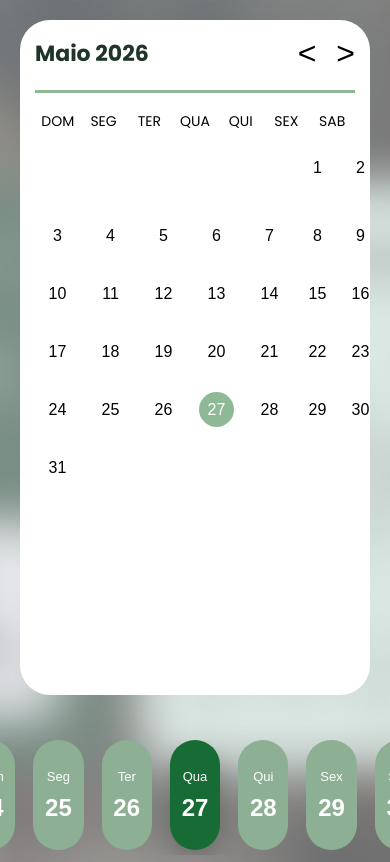
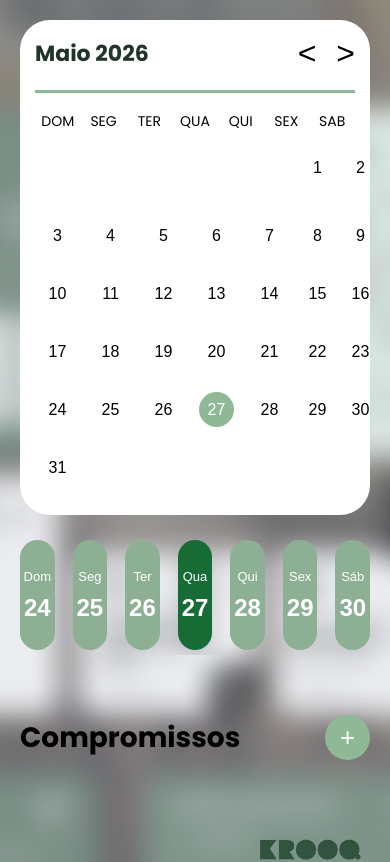
Before and after one commit to KROOQOFC/Front-End-KROOQ, a React (Vite) app in the folder krooq/: page /agenda in a window 390 px wide. Shown: the top 862 px of the page. Built offline with nearby package versions, Linux system fonts and the light colour scheme.

Commit message:
Concertando Agenda

```diff
--- a/krooq/src/components/Agenda/Calendario.css
+++ b/krooq/src/components/Agenda/Calendario.css
@@ -3,16 +3,12 @@
     background: white;
 
     border-radius: 30px;
-    height: 80vh;
-    max-height: 700px;
 
     padding: 25px;
 
     display: flex;
     flex-direction: column;
     gap: 18px;
-    position: relative;
-    z-index: 2;
 }
 
 .topo-calendario {
@@ -62,9 +58,11 @@
 .grid-dias {
     display: grid;
     grid-template-columns: repeat(7, 1fr);
-    min-height: 350px;
+    height: auto;
+    min-height: auto;
     gap: 12px;
     justify-items: center;
+
 }
 
 .dia {
--- a/krooq/src/pages/Agenda/Agenda.css
+++ b/krooq/src/pages/Agenda/Agenda.css
@@ -172,5 +172,20 @@
     .logo-krooq-agenda {
         width: 120px;
     }
+    .container-calendario {
+        height: auto;
+        min-height: auto;
+    }
+    .container-agenda {
+        align-items: stretch;
+        justify-content: flex-start;
+    }
+
+    .painel-eventos {
+        height: auto;
+        max-height: none;
+        padding: 0;
+    }
+
 
 }
```
